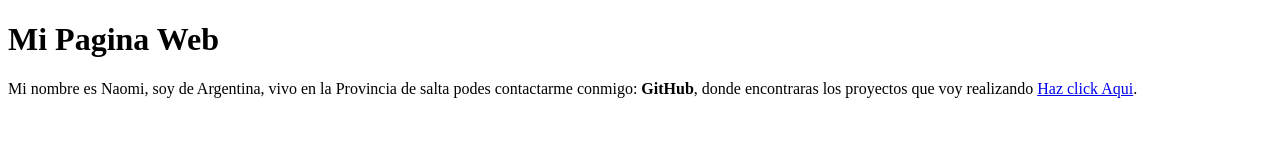
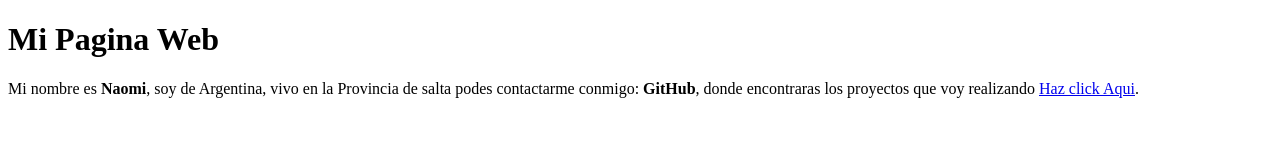
Before and after one commit to naomipoclava2021/CursoSoyDalto, a plain HTML site: page HTML/Diseño web/index.html in a window 1280 px wide. Drawn offline with Linux system fonts and the light colour scheme.

Commit message:
Primera pagina web

```diff
--- a/HTML/Diseño web/index.html
+++ b/HTML/Diseño web/index.html
@@ -9,12 +9,13 @@
 <body>
     <h1>Mi Pagina Web </h1>
     <p>
-        Mi nombre es Naomi, soy de Argentina, vivo en la
+        Mi nombre es <b>Naomi</b>, soy de Argentina, vivo en la
         Provincia de salta podes contactarme conmigo:
         <b>GitHub</b>, donde encontraras los proyectos que voy
         realizando <a href="https://github.com/naomipoclava2021">
         Haz click Aqui</a>.
 
+
     </p>
 </body>
 </html>
```
